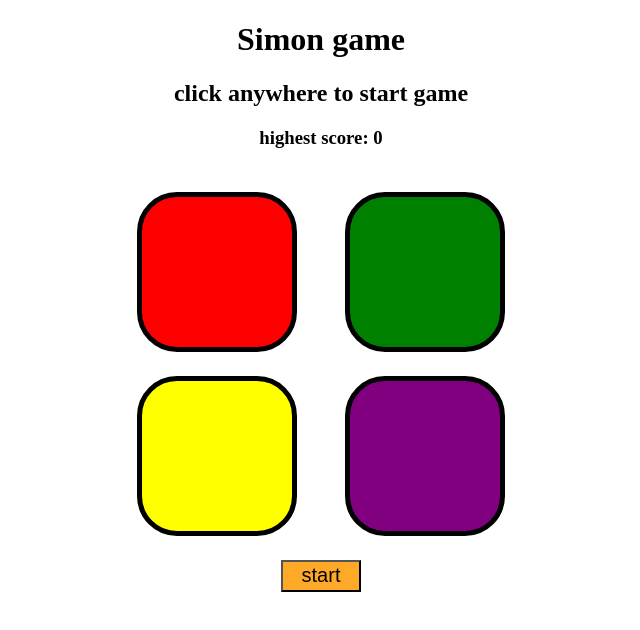
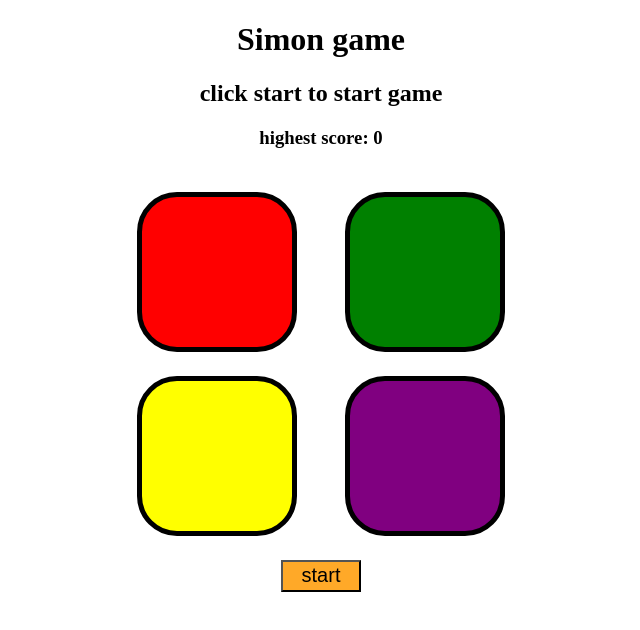
Before and after one commit to harshalpatil934/Simon-say-game, a plain HTML site: page index.html in a window 1280 px wide. Shown: the whole page, without its empty margins (319-959 px from the left). Drawn offline with Linux system fonts and the light colour scheme.

Commit message:
updated file

```diff
--- a/index.html
+++ b/index.html
@@ -8,7 +8,7 @@
 </head>
 <body>
     <h1>Simon game</h1>
-    <h2>click anywhere to start game</h2>
+    <h2>click start to start  game</h2>
     <h3>highest score: 0</h3>
     <div class="box">
         <div class="line1">
```
